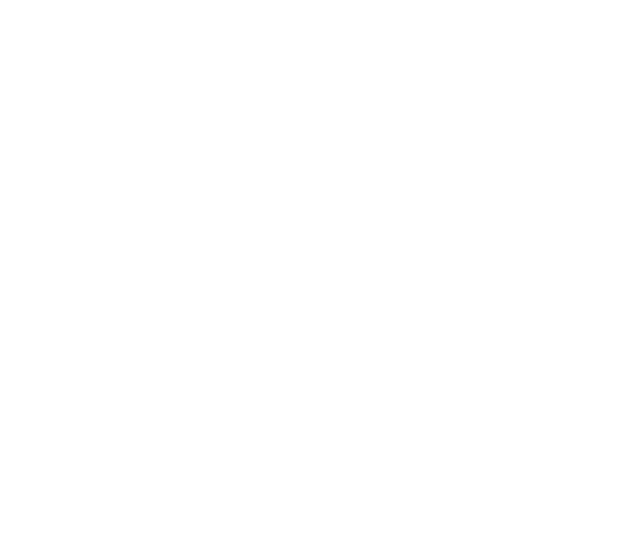
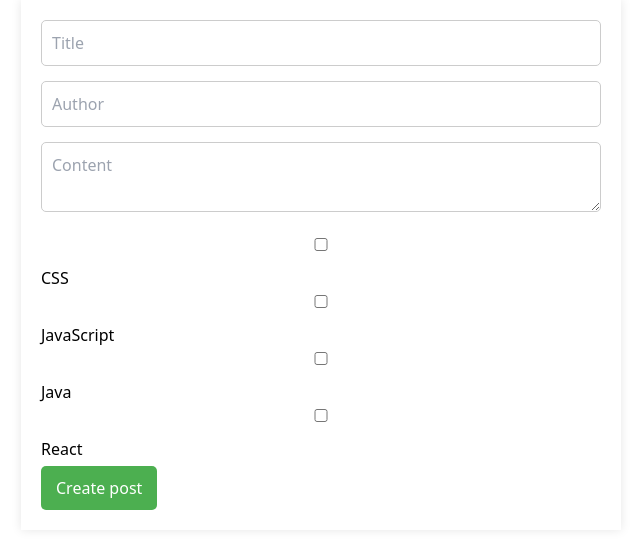
Before and after one commit to Busra-Tesa/developer-lab-frontend, a React (Vite) app: page /create in a window 1280 px wide. Before the commit this address had no page. Shown: the top 548 px of the page, without its empty margins (319-959 px from the left). Built offline with nearby package versions, Linux system fonts and the light colour scheme.

Commit message:
created post page

```diff
--- a/package.json
+++ b/package.json
@@ -17,6 +17,7 @@
     "mongoose": "^8.2.1",
     "react": "^18.2.0",
     "react-dom": "^18.2.0",
+    "react-quill": "^2.0.0",
     "react-router-dom": "^6.22.3"
   },
   "devDependencies": {
--- a/src/App.css
+++ b/src/App.css
@@ -98,3 +98,69 @@
     .auth span a:hover {
       text-decoration: underline;
     }
+
+    form {
+      max-width: 600px;
+      margin: 0 auto;
+    }
+
+    input,
+    textarea {
+      width: 100%;
+      padding: 10px;
+      margin-bottom: 15px;
+      border: 1px solid #ccc;
+      border-radius: 5px;
+      box-sizing: border-box;
+    }
+
+    button {
+      background-color: #4caf50;
+      color: white;
+      padding: 10px 15px;
+      border: none;
+      border-radius: 5px;
+      cursor: pointer;
+    }
+
+    button:hover {
+      background-color: #45a049;
+    }
+
+    /* ... Diğer stiller ... */
+
+form.create-post {
+  max-width: 600px;
+  margin: 0 auto;
+  padding: 20px;
+  box-shadow: 0 0 10px rgba(0, 0, 0, 0.1);
+}
+
+form.create-post input,
+form.create-post textarea {
+  width: 100%;
+  padding: 10px;
+  margin-bottom: 15px;
+  border: 1px solid #ccc;
+  border-radius: 5px;
+  box-sizing: border-box;
+}
+
+form.create-post button {
+  display: flex;
+  justify-content: center;
+  align-items: center;
+
+  background-color: #4caf50;
+  color: white;
+  padding: 10px 15px;
+  border: none;
+  border-radius: 5px;
+  cursor: pointer;
+}
+
+form.create-post button:hover {
+  background-color: #45a049;
+}
+
+/* ... Diğer stiller ... */
--- a/src/App.jsx
+++ b/src/App.jsx
@@ -9,7 +9,7 @@
 
 import LoginPage from './pages/LoginPage';
 import PostDetails from './components/PostDetails.jsx'
-
+import CreatePost from './pages/CreatePost.jsx'
 import { Route,Routes } from 'react-router-dom'
 
 
@@ -31,6 +31,7 @@
         <Route path ="/signup" element={<SignUpPage/> }/>
         <Route path="/post" element={<PostPage />} />
         <Route path="/post/:postId" element={<PostDetails />} />
+        <Route path="/create" element={<CreatePost />} />
       </Routes>
     </>
 
--- /dev/null
+++ b/src/components/Editor.jsx
@@ -0,0 +1,28 @@
+import ReactQuill from "react-quill";
+
+ function Editor({value,onChange}) {
+  const modules = {
+    toolbar: [
+      [{ header: [1, 2, false] }],
+      ['bold', 'italic', 'underline', 'strike', 'blockquote'],
+      [
+        { list: 'ordered' },
+        { list: 'bullet' },
+        { indent: '-1' },
+        { indent: '+1' },
+      ],
+      ['link', 'image'],
+      ['clean'],
+    ],
+  };
+  return (
+    <div className="content">
+    <ReactQuill
+      value={value}
+      theme={'snow'}
+      onChange={onChange}
+      modules={modules} />
+    </div>
+  );
+}
+export default Editor;
--- /dev/null
+++ b/src/components/categories.jsx
@@ -0,0 +1,42 @@
+import React, { useState } from 'react';
+
+const categories = [
+  { id: 1, name: 'CSS' },
+  { id: 2, name: 'JavaScript' },
+  { id: 3, name: 'Java' },
+  { id: 4, name: 'React' },
+];
+
+const Categories = () => {
+  const [selectedCategories, setSelectedCategories] = useState([]);
+
+  const handleCategoryClick = (categoryId) => {
+    if (selectedCategories.includes(categoryId)) {
+      setSelectedCategories(selectedCategories.filter((id) => id !== categoryId));
+    } else {
+      setSelectedCategories([...selectedCategories, categoryId]);
+    }
+  };
+
+  return (
+    <ul className="category-list">
+      {categories.map((category) => (
+        <li
+          key={category.id}
+          className={`category-item ${selectedCategories.includes(category.id) ? 'selected' : ''}`}
+          onClick={() => handleCategoryClick(category.id)}
+        >
+          <input
+            type="checkbox"
+            checked={selectedCategories.includes(category.id)}
+            readOnly
+          />
+          <div className={`category-dot`} />
+          <div className="category-name">{category.name}</div>
+        </li>
+      ))}
+    </ul>
+  );
+};
+
+export default Categories;
--- /dev/null
+++ b/src/pages/CreatePost.jsx
@@ -0,0 +1,68 @@
+import React, { useState } from "react";
+
+import Categories from "../components/categories";
+import axios from 'axios';
+
+import '../App.css';
+
+function CreatePost() {
+  const [title, setTitle] = useState('');
+  const [author, setAuthor] = useState('');
+  const [content, setContent] = useState('');
+  const [category, setCategory] = useState('');
+  const [redirect, setRedirect] = useState(false);
+
+  function createNewPost(ev) {
+    ev.preventDefault();
+
+    const formData = new FormData();
+    formData.set('title', title);
+    formData.set('author', author);
+    formData.set('content', content);
+    formData.set('category', category);
+
+    axios.post('http://localhost:5005/post', formData)
+      .then(response => {
+        if (response.data.success) {
+          setRedirect(true);
+        } else {
+          console.error('Post creation failed:', response.data.message);
+        }
+      })
+      .catch(error => {
+        console.error('Error creating post:', error);
+      });
+  }
+
+  return (
+    <form className="create-post" onSubmit={createNewPost}>
+      <input
+        type="text"
+        placeholder="Title"
+        value={title}
+        onChange={(ev) => setTitle(ev.target.value)}
+      />
+      <input
+        type="text"
+        placeholder="Author"
+        value={author}
+        onChange={(ev) => setAuthor(ev.target.value)}
+      />
+
+      <textarea
+        placeholder="Content"
+        value={content}
+        onChange={(ev) => setContent(ev.target.value)}
+      />
+
+      <Categories
+        selectedCategory={category}
+        onCategoryChange={(selected) => setCategory(selected)}
+      />
+
+      <button style={{ marginTop: '5px' }}>Create post</button>
+    </form>
+  );
+}
+
+export default CreatePost;
```
Also changed, not shown: 1 other file (tests, documents, lock files or other folders).
